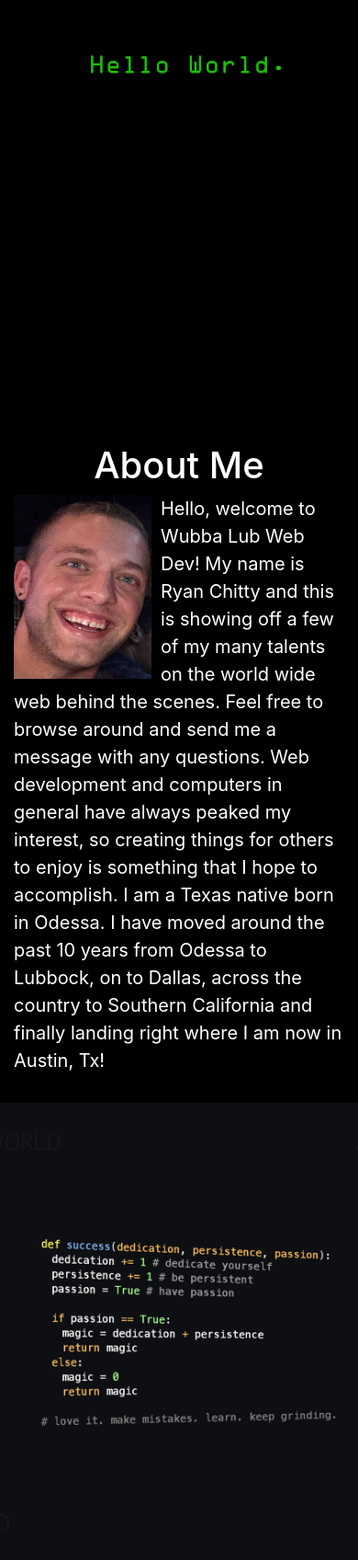
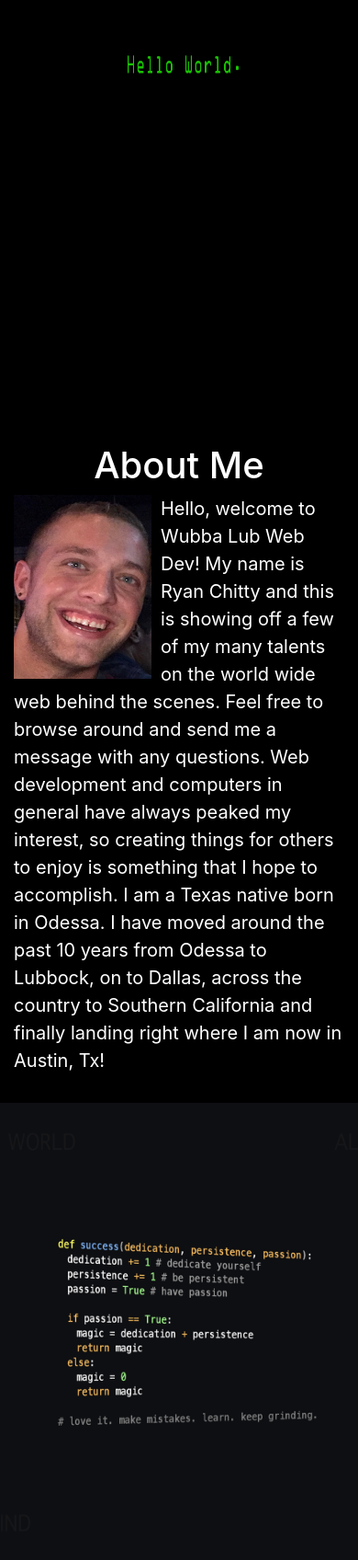
Before and after one commit to sochitty/portfolio, a plain HTML site: page index.html in a window 390 px wide. Shown: the part 283-1979 px from the top of the page at 92% size. Drawn offline with nearby package versions, Linux system fonts and the light colour scheme; a web font is replaced by a local one.

Commit message:
made mobile look better

```diff
--- a/style.css
+++ b/style.css
@@ -12,6 +12,7 @@
     background-position: center;
     background-repeat: no-repeat;
     background-size: cover;
+
 }
 
 .parallax2 {
@@ -67,3 +68,19 @@ h1 {
 .contentDiv2{
     padding-left: 65px;
 }
+
+@media only screen and (max-width:749px) {
+    .parallax {
+        /* min-height: 250px;  */
+      background-attachment: fixed;
+       background-size: 200% 100%;
+     }
+     .parallax2 {
+        background-attachment: fixed;
+         background-size: 200% 100%;
+       }
+       .parallax3 {
+        background-attachment: fixed;
+         background-size: 200% 100%;
+       }
+  }
```
